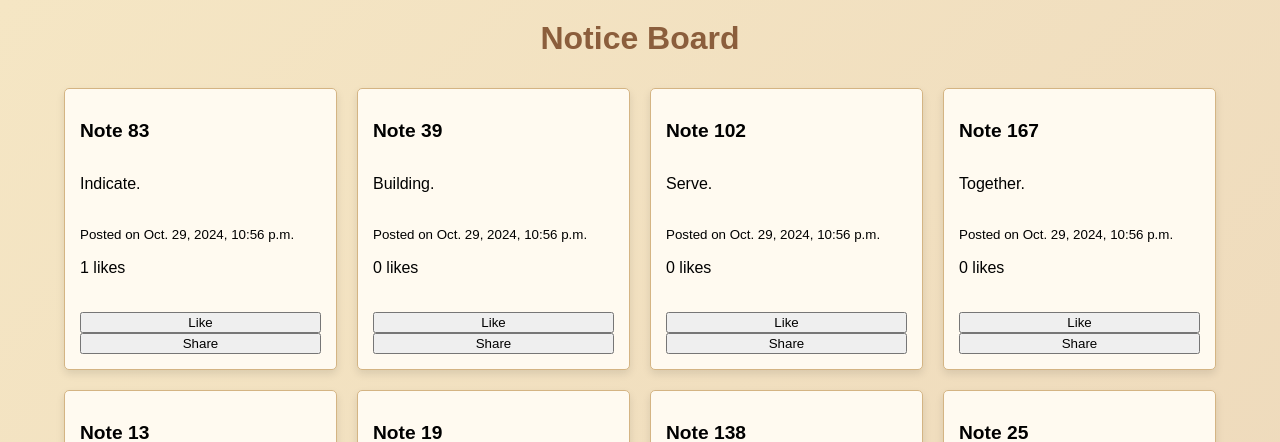
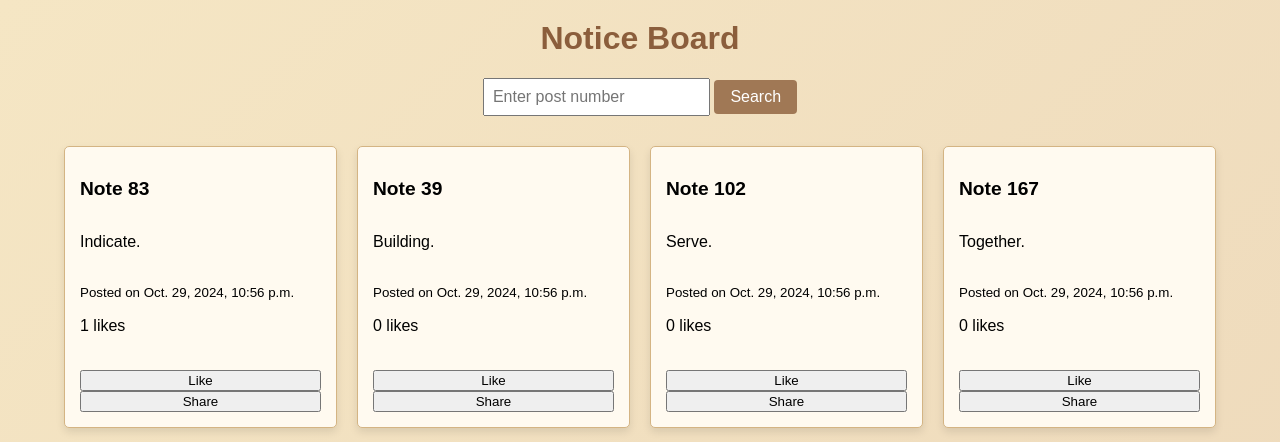
Before and after one commit to kylepcoughlan/Fav_Part_Site, a Django app: page / in a window 1280 px wide. Shown: the top 442 px of the page. Run offline with Django 4.2, Linux system fonts and the light colour scheme; data comes from the database, SQL or seed files in the repository; both versions use the stored data as it was after the commit.

Commit message:
search bar for notes added

```diff
--- a/Fav_Part/Messages/templates/home.html
+++ b/Fav_Part/Messages/templates/home.html
@@ -170,6 +170,10 @@
 </head>
 <body>
     <h1>Notice Board</h1>
+    <div style="margin-bottom: 20px;">
+        <input type="number" id="search-input" placeholder="Enter post number" style="padding: 8px; font-size: 16px;">
+        <button onclick="searchPost()" style="padding: 8px 16px; font-size: 16px; background-color: #a07855; color: #fff; border: none; border-radius: 4px;">Search</button>
+    </div>
     <div class="post-container">
         {% for post in posts %}
             <div class="post" onclick="openModal({{ post.id }}, '{{ post.title }}', '{{ post.content|escapejs }}', '{{ post.created_at|date:'F j, Y' }}')" style="animation-delay: {{ forloop.counter0|divisibleby:3 }}0.5s;">
@@ -181,8 +185,8 @@
                 <p id="like-count-{{ post.id }}">{{ post.likes }} likes</p>
 
                 <!-- Add a like button with an onclick event -->
-                <button onclick="likePost({{ post.id }})">Like</button>
-                <button onclick="sharePost({{ post.incremental_id }})">Share</button>
+                <button onclick="likePost({{ post.id }}); event.stopPropagation();">Like</button>
+                <button onclick="sharePost({{ post.incremental_id }}); event.stopPropagation();">Share</button>
             </div>
         {% endfor %}
     </div>
@@ -308,6 +312,33 @@ document.addEventListener('DOMContentLoaded', () => {
     }
 });
 
+
+function searchPost() {
+    const postId = document.getElementById("search-input").value;
+
+    if (!postId) {
+        alert("Please enter a post number.");
+        return;
+    }
+
+    // Fetch post details using the entered post ID
+    fetch(`/${postId}/`)  // Adjust this to your API or URL endpoint for fetching post data
+        .then(response => {
+            if (!response.ok) {
+                throw new Error("Post not found");
+            }
+            return response.json();
+        })
+        .then(data => {
+            // If post is found, open the modal with the post details
+            openModal(postId, data.title, data.content, `Posted on: ${data.created_at}`);
+        })
+        .catch(error => {
+            console.error('Error loading post:', error);
+            alert("Post not found. Please enter a valid post number.");
+        });
+}
+
 </script>
 </body>
 </html>
```
Also changed, not shown: Fav_Part/db.sqlite3.
